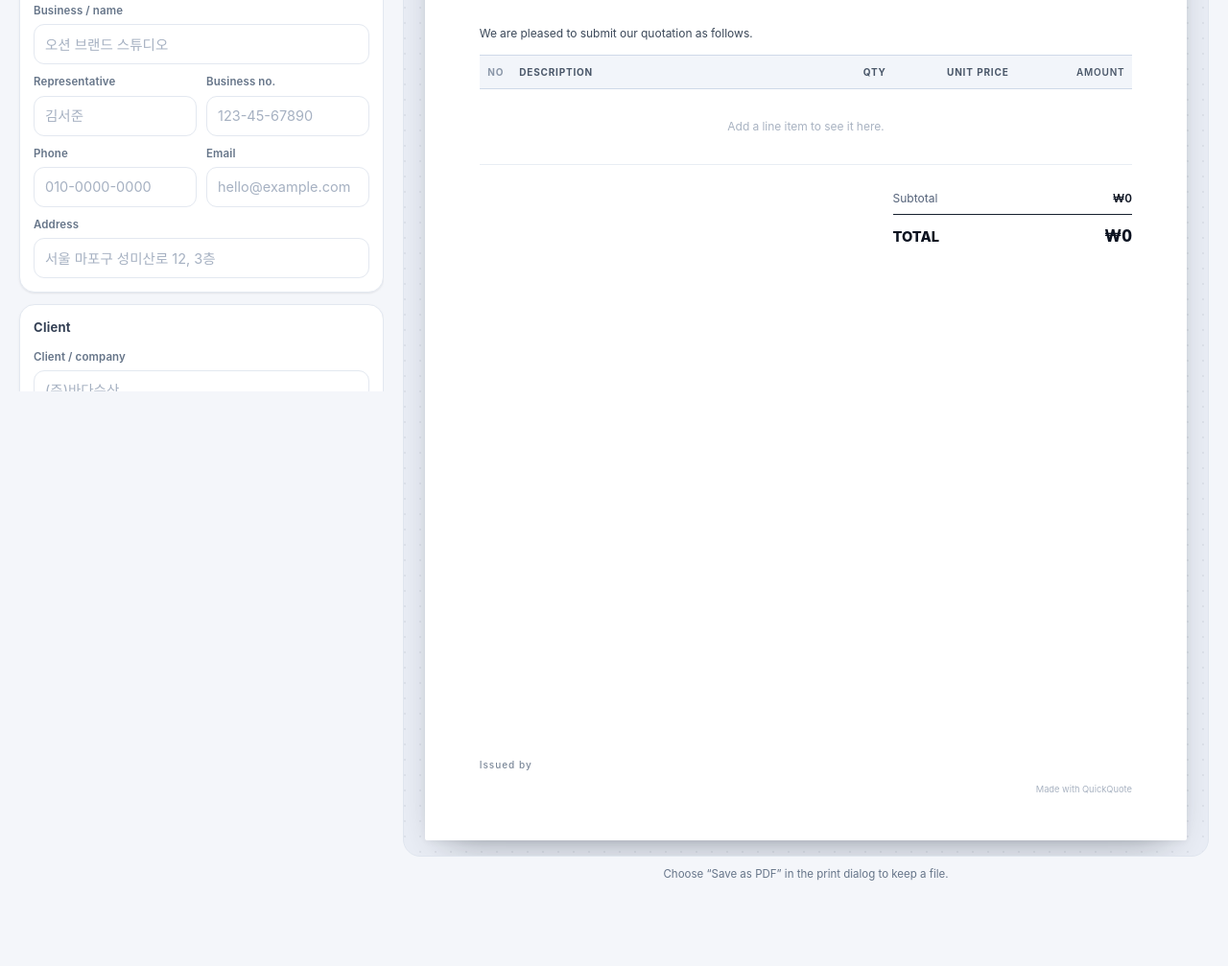
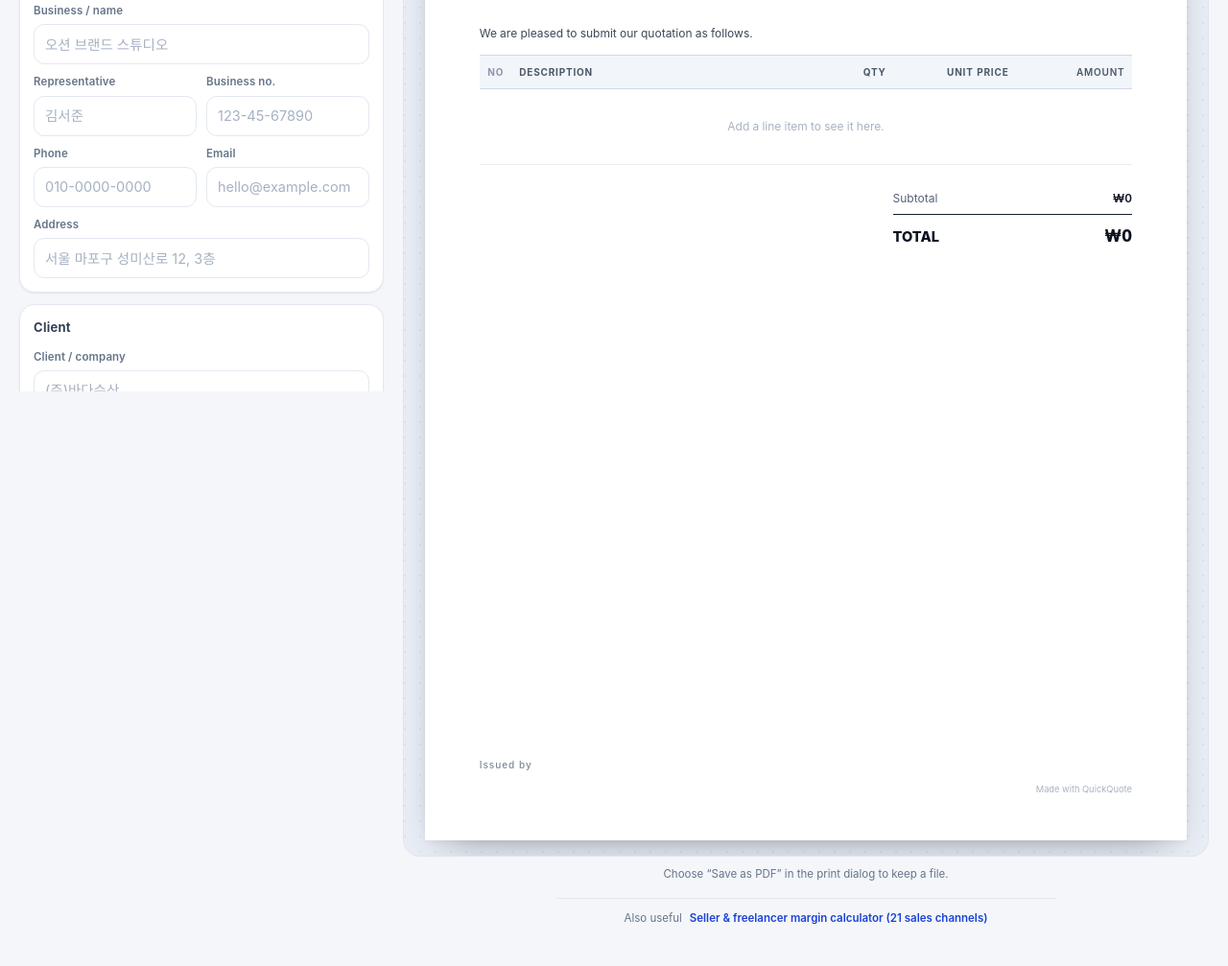
Before and after one commit to doggonug-cpu/doggonug-cpu.github.io, a plain HTML site: page quick-quote-pwa/index.html in a window 1280 px wide. Shown: the part 392-1399 px from the top of the page at 96% size. Before the commit the page ends 1352 px from the top, so only its background shows below. Drawn offline with Linux system fonts and the light colour scheme.

Commit message:
feat(quick-quote): 하단에 판매 마진 계산기 링크 추가
견적서·영수증을 쓰는 셀러·프리랜서가 수수료와 순수익을 확인할 수 있도록
seller-margin-pseo 계산기로 가는 텍스트 링크를 미리보기 하단에 넣음.
한국어·영어 문구를 모두 추가하고 인쇄물에서는 숨김.

```diff
--- a/quick-quote-pwa/app.js
+++ b/quick-quote-pwa/app.js
@@ -50,6 +50,8 @@
       proNote: '결제 연동 전이라 지금은 모든 핵심 기능을 무료로 사용할 수 있습니다.',
       preview: '미리보기', share: '공유', print: '인쇄 / PDF 저장',
       printHint: '인쇄 창에서 ‘PDF로 저장’을 선택하면 파일로 보관할 수 있습니다.',
+      alsoUse: '함께 쓰면 좋은 도구',
+      alsoUseLink: '셀러·프리랜서 판매 마진 계산기(21개 채널)',
       total: '합계', libEmpty: '저장된 문서가 없습니다. ‘저장’을 누르면 여기에 쌓입니다.',
       docTitle: { quote: '견적서', statement: '거래명세서', receipt: '영수증' },
       docIntro: {
@@ -102,6 +104,8 @@
       proNote: 'No checkout is connected yet — every core feature is free today.',
       preview: 'Preview', share: 'Share', print: 'Print / Save PDF',
       printHint: 'Choose “Save as PDF” in the print dialog to keep a file.',
+      alsoUse: 'Also useful',
+      alsoUseLink: 'Seller & freelancer margin calculator (21 sales channels)',
       total: 'Total', libEmpty: 'No saved documents yet. Press Save to keep one here.',
       docTitle: { quote: 'QUOTATION', statement: 'STATEMENT', receipt: 'RECEIPT' },
       docIntro: {
--- a/quick-quote-pwa/index.html
+++ b/quick-quote-pwa/index.html
@@ -305,6 +305,11 @@
     </div>
 
     <p class="print-hint" data-i18n="printHint">인쇄 창에서 ‘PDF로 저장’을 선택하면 파일로 보관할 수 있습니다.</p>
+
+    <p class="stage-foot">
+      <span data-i18n="alsoUse">함께 쓰면 좋은 도구</span>
+      <a href="https://doggonug-cpu.github.io/seller-margin-pseo/"><span data-i18n="alsoUseLink">셀러·프리랜서 판매 마진 계산기(21개 채널)</span></a>
+    </p>
   </main>
 </div>
 
--- a/quick-quote-pwa/styles.css
+++ b/quick-quote-pwa/styles.css
@@ -244,6 +244,16 @@ textarea{resize:vertical;line-height:1.45}
 
 .print-hint{font-size:11.5px;color:var(--muted);text-align:center;margin-top:10px}
 
+.stage-foot{
+  display:flex;flex-wrap:wrap;align-items:baseline;justify-content:center;gap:4px 8px;
+  margin:16px auto 0;padding-top:12px;max-width:520px;
+  border-top:1px solid var(--line);
+  font-size:11.5px;color:var(--muted);text-align:center;
+}
+.stage-foot a{color:var(--brand-strong);font-weight:600;text-decoration:none;border-radius:6px}
+.stage-foot a:hover{text-decoration:underline}
+.stage-foot a:focus-visible{outline:2px solid var(--brand);outline-offset:2px}
+
 /* ------------------------------- bottom bar ------------------------------ */
 .bottom-bar{
   position:fixed;left:0;right:0;bottom:0;z-index:45;
@@ -438,7 +448,7 @@ textarea{resize:vertical;line-height:1.45}
   @page{size:A4;margin:0}
   html,body{background:#fff!important;margin:0!important;padding:0!important;height:auto!important}
   body{font-size:10pt}
-  .app-header,.panel,.stage-toolbar,.bottom-bar,.toast,.modal,.print-hint,.sr-only{
+  .app-header,.panel,.stage-toolbar,.bottom-bar,.toast,.modal,.print-hint,.stage-foot,.sr-only{
   position:absolute;width:1px;height:1px;padding:0;margin:-1px;overflow:hidden;
   clip:rect(0,0,0,0);white-space:nowrap;border:0;
 }
```
